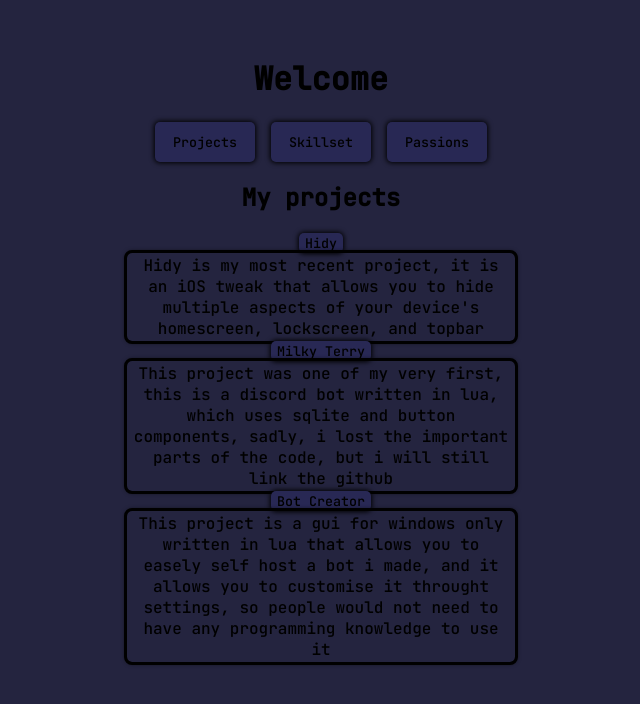
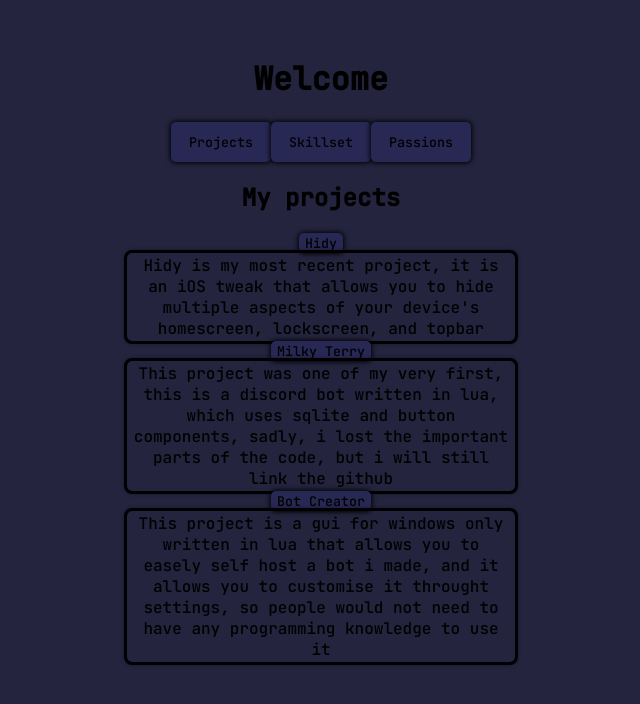
Before and after one commit to justdie386/justdie, a SvelteKit app: page / in a window 1280 px wide. Shown: the top 704 px of the page, without its empty margins (339-979 px from the left). Built offline with nearby package versions, Linux system fonts and the light colour scheme.

Commit message:
Update +page.svelte

```diff
--- a/src/routes/+page.svelte
+++ b/src/routes/+page.svelte
@@ -43,7 +43,7 @@
 
 	nav {
 		display: flex;
-		gap: 1rem;
+		gap: 0rem;
 	}
 
 	main {
```
